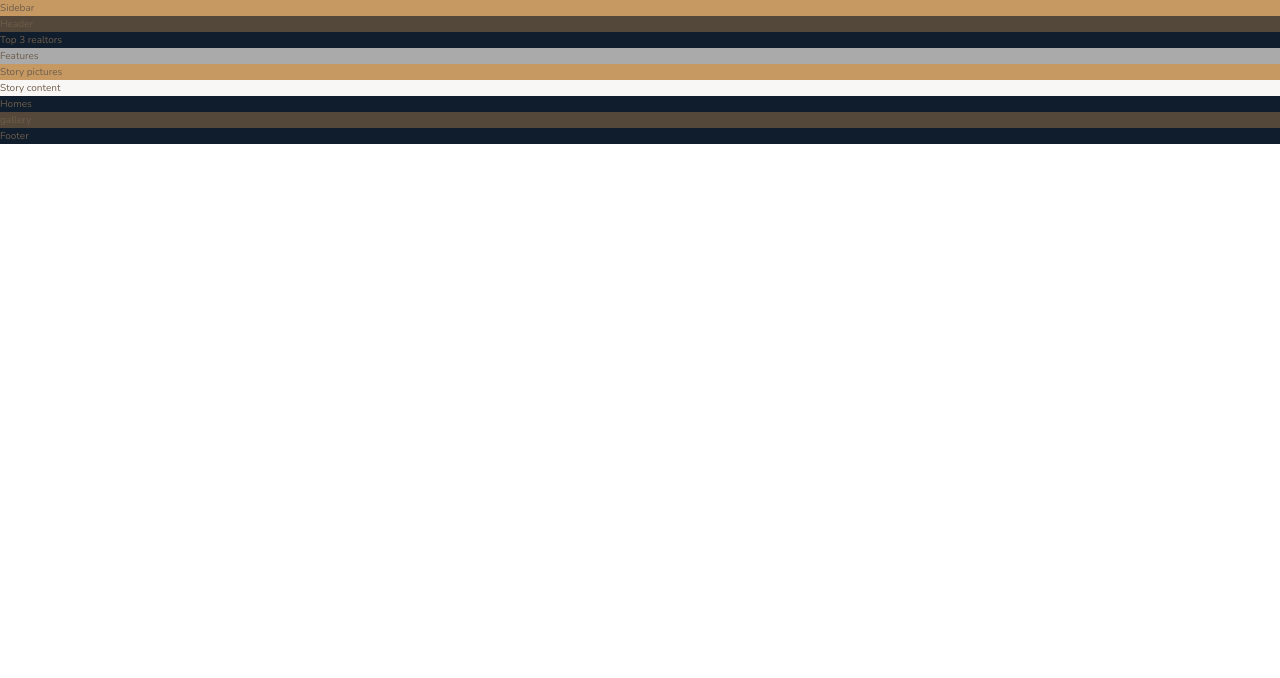
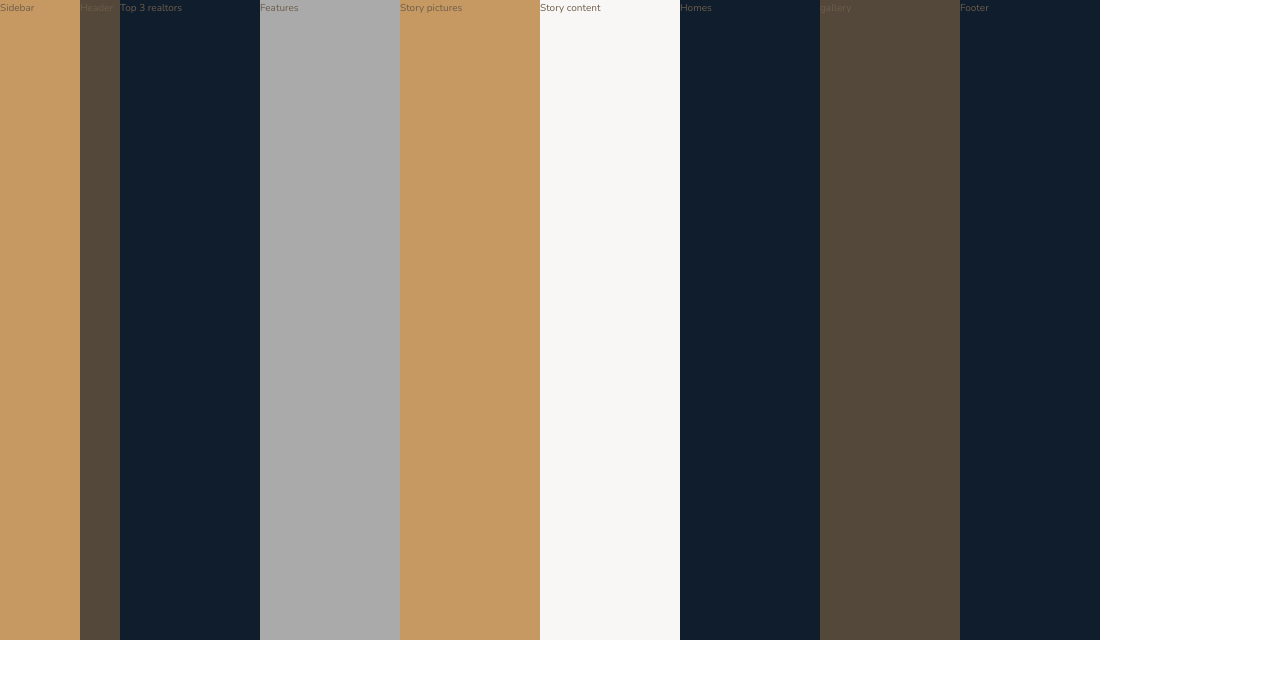
Before and after one commit to vidban/Nexter-clone, a website built with webpack: page src/client/views/index.html in a window 1280 px wide. Built offline with nearby package versions, Linux system fonts and the light colour scheme.

Commit message:
Added basic grid layout

```diff
--- a/src/client/styles/_base.scss
+++ b/src/client/styles/_base.scss
@@ -34,3 +34,14 @@ body {
   font-weight: 300;
   line-height: 1.6;
 }
+
+.container {
+  display: grid;
+  grid-template-rows: 80vh min-content 40vw repeat(3, min-content);
+  grid-template-columns:
+    [sidebar-start] 8rem [sidebar-end full-start] 1fr [center-start]repeat(
+      8,
+      [col-start] minmax(min-content, 14rem) [col-end]
+    )
+    [center-end] 1fr [full-end];
+}
```
